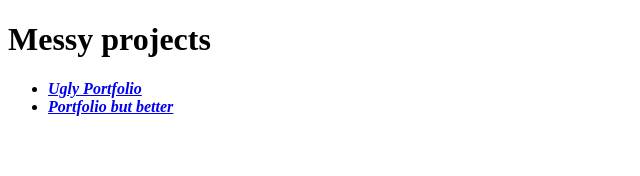
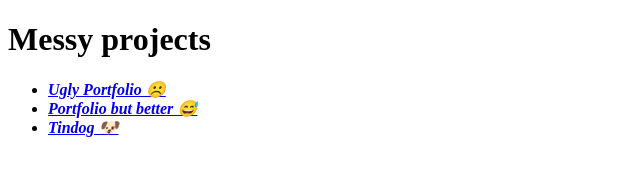
Before and after one commit to Brice-Vergnou/learning_webdev, a plain HTML site: page main.html in a window 1280 px wide. Shown: the whole page, without its empty margins (0-640 px from the left). Drawn offline with Linux system fonts and the light colour scheme.

Commit message:
start tindog and reorganize

```diff
--- a/main.html
+++ b/main.html
@@ -9,8 +9,9 @@
 <body>
     <h1>Messy projects</h1>
     <ul>
-        <li><strong><em><a href="portfolio_basic/index.html">Ugly Portfolio</a></em></strong></li>
-        <li><strong><em><a href="portfolio_better/index.html">Portfolio but better</a></em></strong></li>
+        <li><strong><em><a href="portfolio_basic/index.html">Ugly Portfolio ☹️</a></em></strong></li>
+        <li><strong><em><a href="portfolio_better/index.html">Portfolio but better 😅</a></em></strong></li>
+        <li><strong><em><a href="tindog/index.html">Tindog 🐶</a></em></strong></li>
     </ul>
 </body>
 </html>
```
Also changed, not shown: portfolio_better/index.html (+12 -6 lines), tindog/index.html (added, +17 -0 lines).
